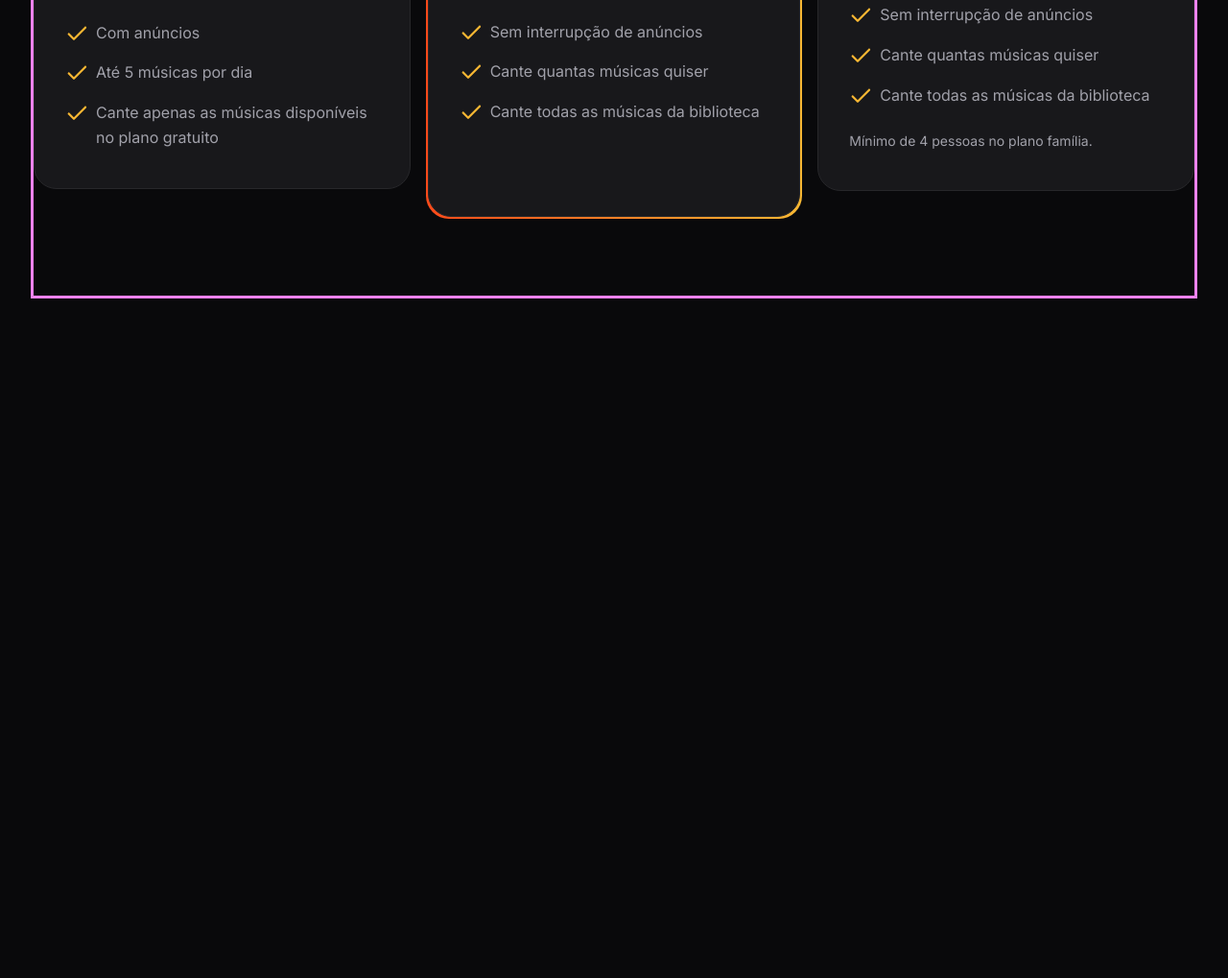
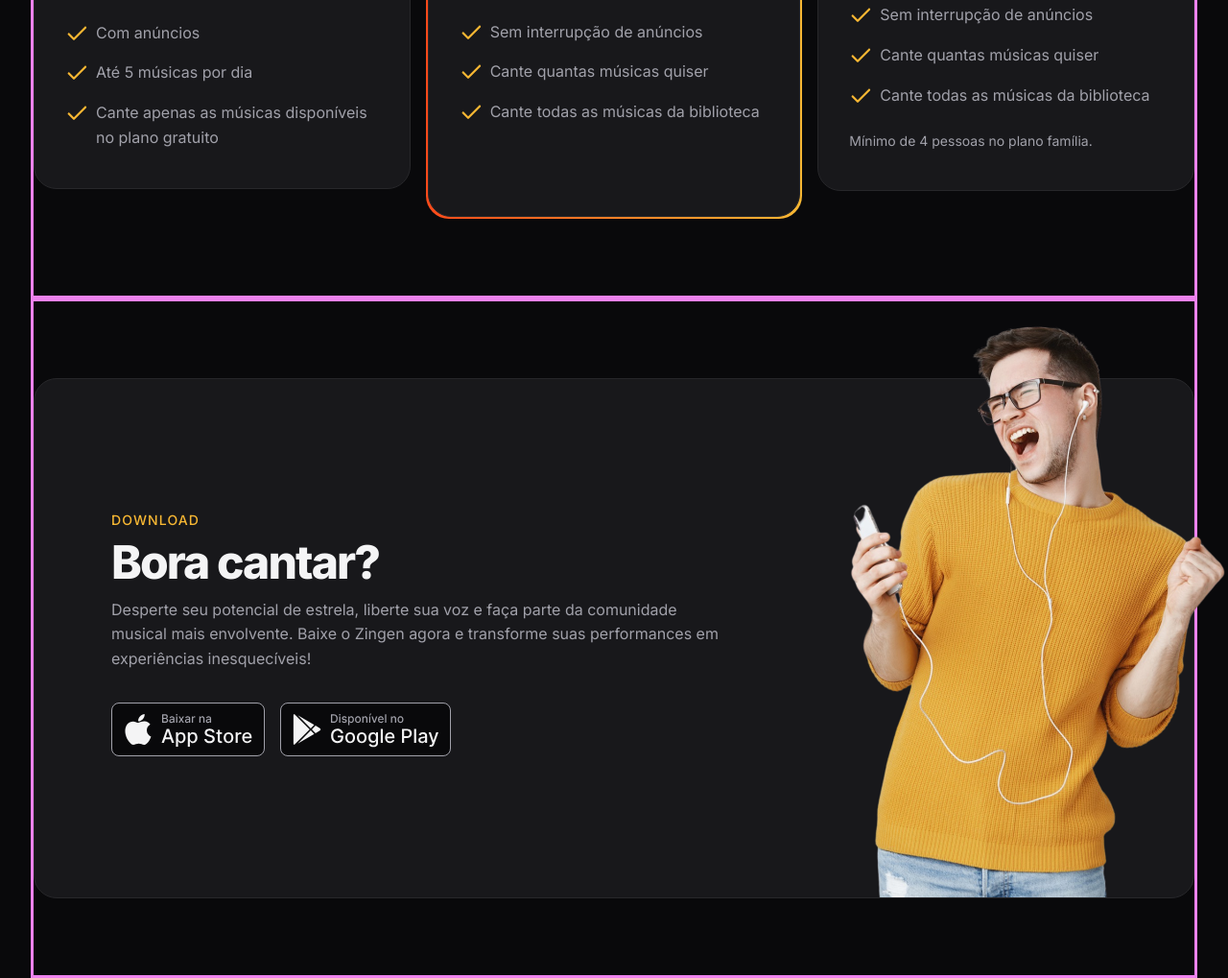
Before and after one commit to laurarpg0/zingen, a plain HTML site: page index.html in a window 1280 px wide. Shown: the part 3263-4282 px from the top of the page at 96% size. Before the commit the page ends 3574 px from the top, so only its background shows below. Drawn offline with Linux system fonts and the light colour scheme.

Commit message:
section download

```diff
--- a/index.html
+++ b/index.html
@@ -189,6 +189,30 @@
         </div>
     </section>
 
+    <section id="download">
+        <div class="container py-xl">
+            <div class="card px-lg even-columns items-center">
+                <div>
+                    <header>
+                        <strong>Download</strong>
+                        <h2>Bora cantar?</h2>
+                    </header>
+                    <p>Desperte seu potencial de estrela, liberte sua voz e faça parte da comunidade musical mais
+                        envolvente. Baixe o Zingen
+                        agora e transforme suas performances em experiências inesquecíveis!</p>
+
+                    <div class="buttons flex gap-1">
+                        <a href="#"><img src="assets/button-app-store.svg" alt="baixar na app store"></a>
+                        <a href="#"><img src="assets/button-google-play.svg" alt="disponivel no google play"></a>
+                    </div>
+                </div>
+                <img src="assets/rapaz-ouvindo-musica-com-fones-de-ouvido-e-cantando-no-aplicativo-de-karaoke-removebg 1.png"
+                    alt="">
+
+            </div>
+        </div>
+    </section>
+
 </body>
 
 </html>
--- /dev/null
+++ b/styles/download.css
@@ -0,0 +1,34 @@
+#download {
+
+    .card {
+        padding: 3rem 1.5rem 15rem;
+        position: relative;
+
+        &>img {
+            width: 14.5rem;
+            position: absolute;
+            bottom: 0;
+            right: -3.5rem;
+
+        }
+    }
+
+    .buttons {
+        flex-wrap: wrap;
+        margin-top: 2rem;
+    }
+
+    @media (width >=80em) {
+        .card {
+            padding: 8.75rem 5rem;
+
+            &>div:nth-child(1) {
+                max-width: 40rem;
+            }
+
+            &>img {
+                width: 29.125rem;
+            }
+        }
+    }
+}
--- a/styles/global.css
+++ b/styles/global.css
@@ -47,6 +47,7 @@ html {
     font-size: var(--fs-base);
     line-height: 1.6;
     color: var(--text-color-primary);
+    overflow-x: hidden;
 }
 
 body {
--- a/styles/index.css
+++ b/styles/index.css
@@ -9,3 +9,4 @@
 @import url(cards.css);
 @import url(features.css) (width >=80em);
 @import url(pricing.css);
+@import url(download.css);
```
Also changed, not shown: assets/button-app-store.svg (added), assets/button-google-play.svg (added).
